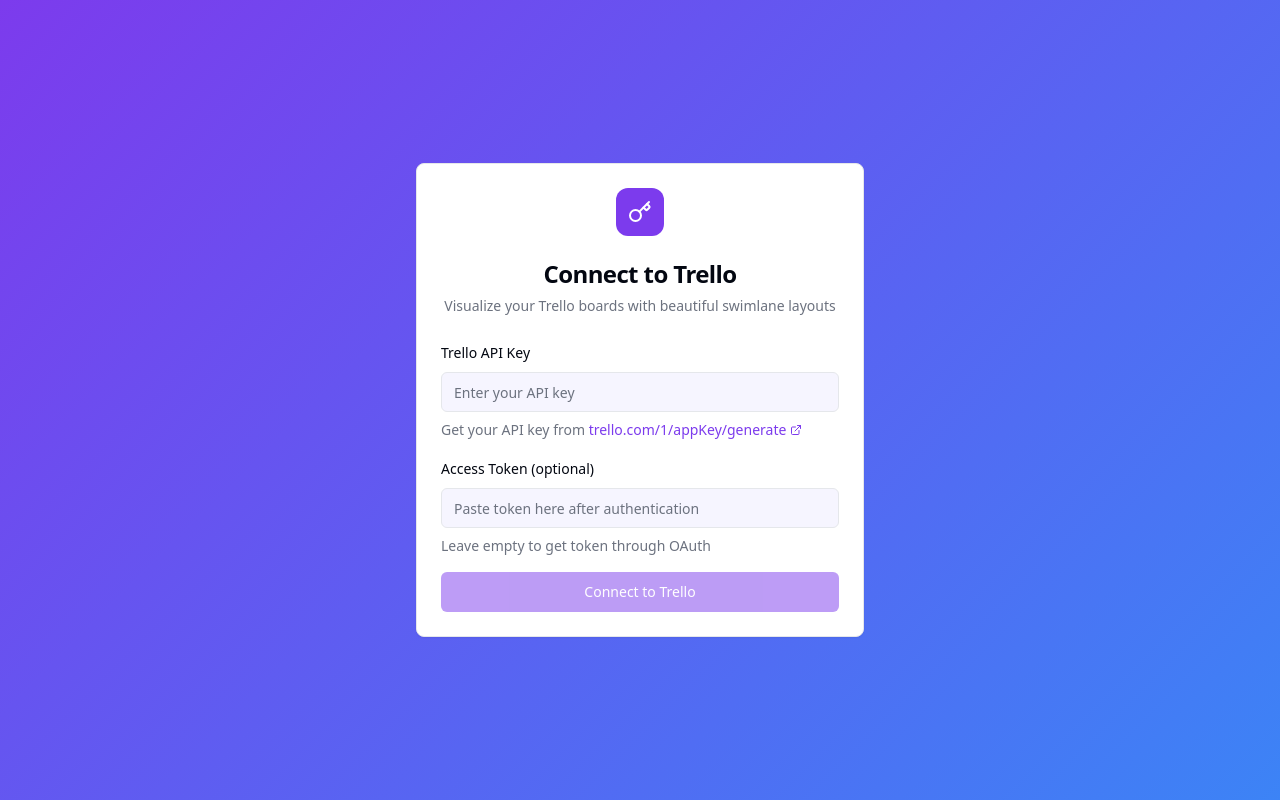
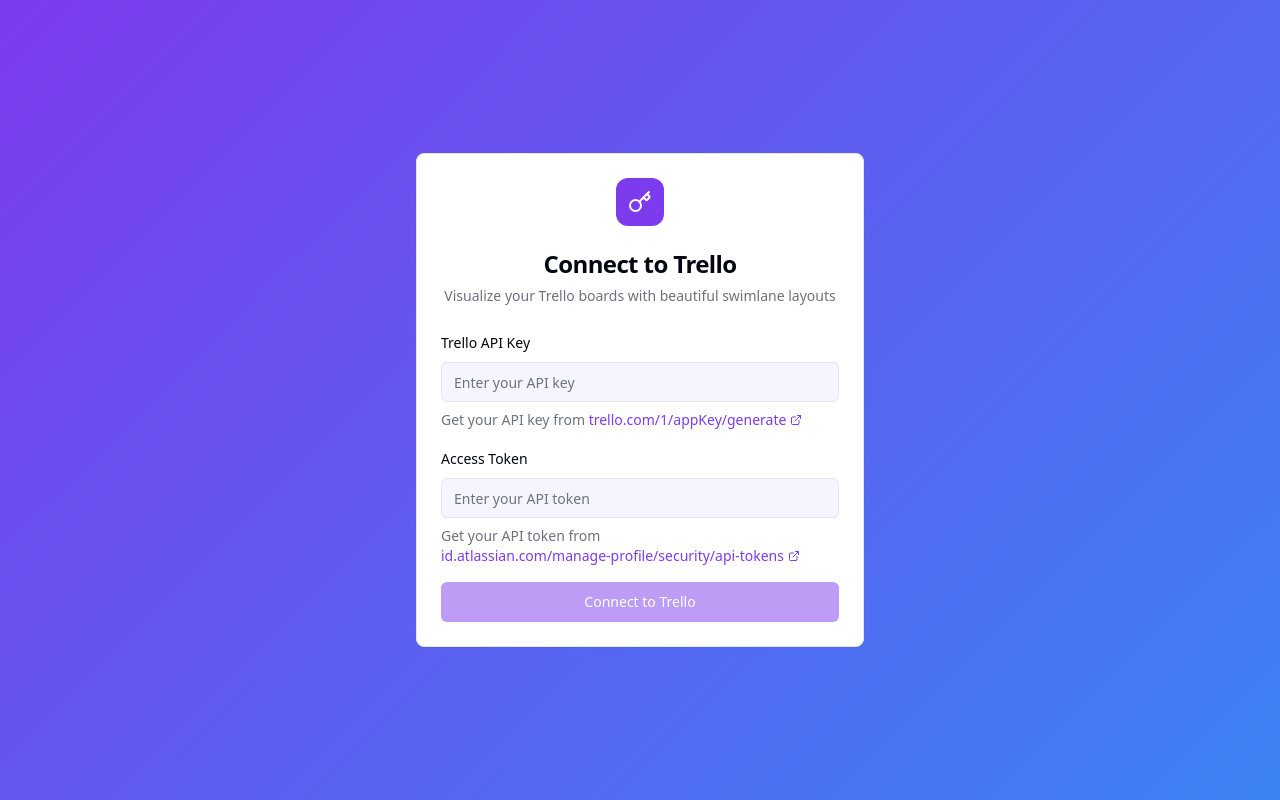
Before and after one commit to DavidLozzi/trello-lane-view, a React (Vite) app: page / in a window 1280 px wide. Built offline with nearby package versions, Linux system fonts and the light colour scheme.

Commit message:
Update Trello token URL

```diff
--- a/src/components/TrelloAuth.tsx
+++ b/src/components/TrelloAuth.tsx
@@ -87,17 +87,26 @@ export function TrelloAuth({ onAuthenticated }: TrelloAuthProps) {
           </div>
 
           <div className="space-y-2">
-            <Label htmlFor="token">Access Token (optional)</Label>
+            <Label htmlFor="token">Access Token</Label>
             <Input
               id="token"
               type="password"
-              placeholder="Paste token here after authentication"
+              placeholder="Enter your API token"
               value={token}
               onChange={(e) => setToken(e.target.value)}
               className="transition-all duration-200 focus:ring-2 focus:ring-trello-primary"
             />
             <p className="text-sm text-muted-foreground">
-              Leave empty to get token through OAuth
+              Get your API token from{' '}
+              <a
+                href="https://id.atlassian.com/manage-profile/security/api-tokens"
+                target="_blank"
+                rel="noopener noreferrer"
+                className="text-trello-primary hover:underline inline-flex items-center gap-1"
+              >
+                id.atlassian.com/manage-profile/security/api-tokens
+                <ExternalLink className="w-3 h-3" />
+              </a>
             </p>
           </div>
 
```
